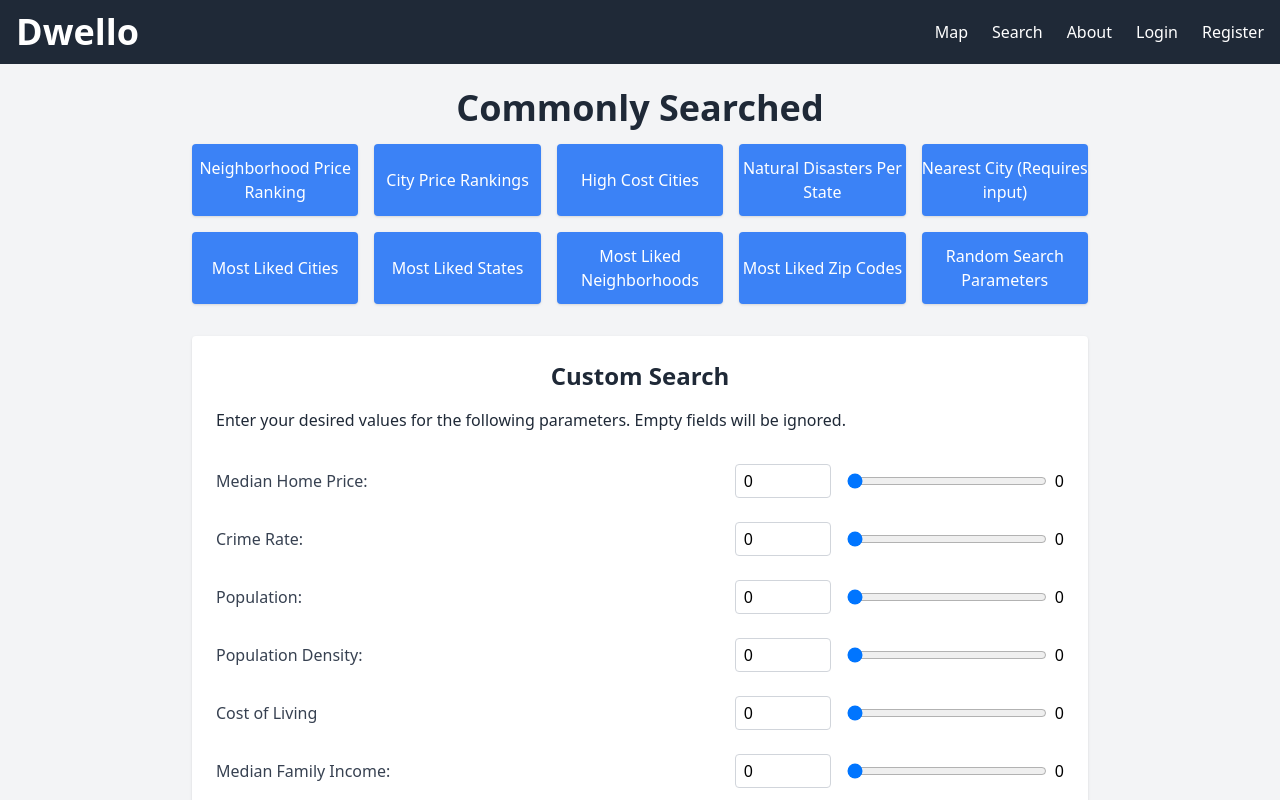
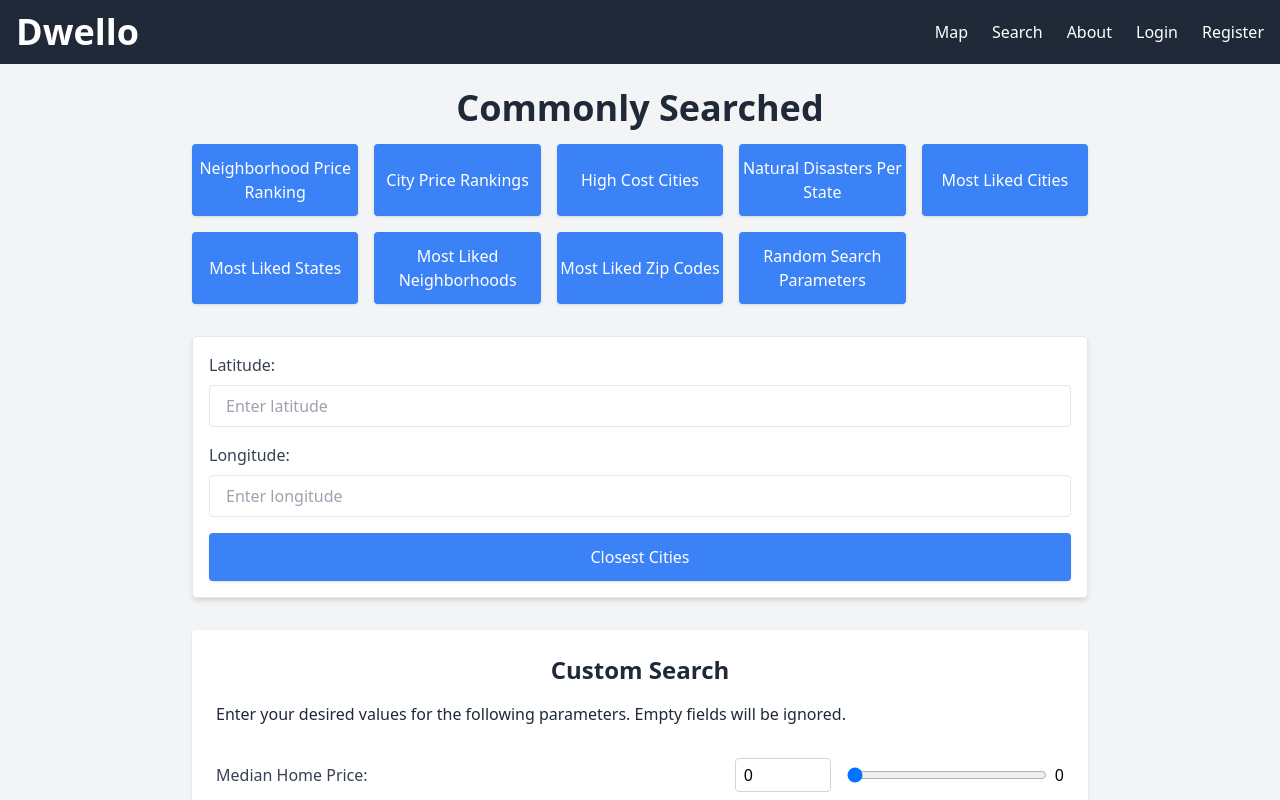
Before and after one commit to minghansun1/Dwello, a React (Vite) app in the folder frontend/: page /search in a window 1280 px wide. Shown: the top 800 px of the page. Built offline with nearby package versions, Linux system fonts and the light colour scheme; no server answers.

Commit message:
map works

```diff
--- a/frontend/src/components/CommonQueries.jsx
+++ b/frontend/src/components/CommonQueries.jsx
@@ -2,9 +2,13 @@ import Navbar from "../components/Navbar"
 import { useNavigate } from "react-router-dom"
 import api from "../api"
 import { jobs } from "../constants"
+import { useState } from "react"
 
 function CommonQueries(){
-    const navigate = useNavigate()
+    const navigate = useNavigate();
+    const [latitude, setLatitude] = useState("");
+    const [longitude, setLongitude] = useState("");
+
 
     return <div>
         <div>
@@ -85,12 +89,6 @@ function CommonQueries(){
                         }}
                     >
                         Natural Disasters Per State
-                    </button>
-                    <button
-                        className="bg-blue-500 text-white font-medium py-3 rounded shadow hover:bg-blue-600 focus:outline-none"
-                        onClick={() => handleButtonClick("Option 5")}
-                    >
-                        Nearest City (Requires input)
                     </button>
                     <button
                         className="bg-blue-500 text-white font-medium py-3 rounded shadow hover:bg-blue-600 focus:outline-none"
@@ -210,6 +208,48 @@ function CommonQueries(){
                         Random Search Parameters
                     </button>
                 </div>
+                <div className="p-4 border rounded shadow-md bg-white mt-8">
+                    <div className="mb-4">
+                        <label className="block text-gray-700 font-medium mb-2">Latitude:</label>
+                        <input
+                            type="text"
+                            value={latitude}
+                            onChange={(e) => setLatitude(e.target.value)}
+                            className="w-full px-4 py-2 border rounded focus:outline-none focus:ring-2 focus:ring-blue-500"
+                            placeholder="Enter latitude"
+                        />
+                    </div>
+                    <div className="mb-4">
+                        <label className="block text-gray-700 font-medium mb-2">Longitude:</label>
+                        <input
+                            type="text"
+                            value={longitude}
+                            onChange={(e) => setLongitude(e.target.value)}
+                            className="w-full px-4 py-2 border rounded focus:outline-none focus:ring-2 focus:ring-blue-500"
+                            placeholder="Enter longitude"
+                        />
+                    </div>
+                    <button
+                        className="bg-blue-500 text-white font-medium py-3 rounded shadow hover:bg-blue-600 focus:outline-none w-full"
+                        onClick={
+                            () => {
+                                api.post(`/api/cities/nearest/?latitude=${latitude}&longitude=${longitude}`)
+                                    .then((response) => {
+                                        console.log("Search results:", response.data);
+                                        const responseData = response.data;
+                                        console.log(responseData);
+                                        navigate("/list", { state: { data: responseData } });
+                                    })
+                                    .catch((error) => {
+                                        console.error("There was an error searching!", error);
+                                        alert("Search failed. Please try again.");
+                                    });
+                            }
+                        }
+                    >
+                        Closest Cities
+                    </button>
+                </div>
             </div>
         </div>
     </div>
--- a/frontend/src/components/CustomFilter.jsx
+++ b/frontend/src/components/CustomFilter.jsx
@@ -1,6 +1,7 @@
 import { useState } from "react";
 import api from "../api";
 import { jobs } from "../constants";
+import { useNavigate } from "react-router-dom";
 
 function CustomFilter() {
   const rangeBoxes = [
@@ -39,6 +40,7 @@ function CustomFilter() {
   const [state, setState] = useState("");
   const [county, setCounty] = useState("");
   const [industry, setIndustry] = useState("");
+  const navigate = useNavigate();
 
   return (
     <div>
--- a/frontend/src/components/Map.jsx
+++ b/frontend/src/components/Map.jsx
@@ -96,9 +96,9 @@ function Map() {
           if (stateData) {
             content = `
               <span style="font-size:small">
-                State: ${currState.displayName}<br/>
-                Average Crime Rate: ${stateData.average_crime_rate}<br/>
-                Average Income: ${stateData.average_median_family_income}<br/>
+                State: ${currState.displayName ?? "No data available"}<br/>
+                Average Crime Rate: ${stateData["Average Crime Rate"] ?? "No data available"}<br/>
+                Average Income: ${stateData["Average Median Family Income"] ?? "No data available"}<br/>
               </span>
             `;
           } else {
@@ -112,7 +112,7 @@ function Map() {
       case "County":
         try {
           console.log(currPlace.displayName);
-          const response = await api.get(`/api/counties/snapshot/?county=${currPlace.displayName.replace(/ County$/, '')}`);
+          const response = await api.get(`/api/counties/snapshot/?county=${currPlace.displayName.replace(/ County$/, '')}&state=${currState.displayName}`);
           const countyData = response.data[0];
           console.log("County Data:", countyData);
 
@@ -121,9 +121,9 @@ function Map() {
               <span style="font-size:small">
                 County: ${currPlace.displayName}<br/>
                 State: ${currState.displayName}<br/>
-                Food Cost: ${countyData.food_cost}<br/>
-                Housing Cost: ${countyData.housing_cost}<br/>
-                Healthcare Cost: ${countyData.healthcare_cost}<br/>
+                Food Cost: ${countyData["Food Cost"] ?? "No data available"}<br/>
+                Housing Cost: ${countyData["Housing Cost"] ?? "No data available"}<br/>
+                Healthcare Cost: ${countyData["Healthcare Cost"] ?? "No data available"}<br/>
               </span>
             `;
           } else {
@@ -136,9 +136,10 @@ function Map() {
         break;
       case "Zip Code":
         try{
-          console.log(currPlace);
-          response = await api.get(`/api/zipcodes/snapshot/?zipcode=${currPlace.displayName}`);
-          zipCodeData = response.data[0];
+          console.log(currPlace.displayName);
+          const response = await api.get(`/api/zipcodes/snapshot/?zipcode=${currPlace.displayName}`);
+          console.log(response);
+          const zipCodeData = response.data;
           console.log("Zip Code Data:", zipCodeData);
 
           if (zipCodeData) {
@@ -146,21 +147,22 @@ function Map() {
             <span style="font-size:small">
               Zip Code: ${currPlace.displayName}<br/>
               State: ${currState.displayName}<br/>
-              Average Housing Price: ${zipCodeData.avg_housing_cost}<br/>
+              Average Housing Price: ${zipCodeData["Avg Housing Cost"] ?? "No data available"}<br/>
             </span>
           `;
           } else {
             content = `<span style="font-size:small">No data available for ${currPlace.displayName}</span>`;
           }
         } catch (error) {
+          console.error("Error fetching zip code data:", error);
           content = `<span style="font-size:small">Error fetching zip code data</span>`;
         }
         break;
       case "City":
         try{
-          console.log(currPlace);
-          response = await api.get(`/api/cities/snapshot/?city=${currPlace.displayName}`);
-          cityData = response.data[0];
+          console.log(currPlace.displayName);
+          const response = await api.get(`/api/cities/snapshot/?city=${currPlace.displayName}&state=${currState.displayName}`);
+          const cityData = response.data[0];
           console.log("City Data:", cityData);
 
           if (cityData) {
@@ -168,6 +170,9 @@ function Map() {
             <span style="font-size:small">
               City: ${currPlace.displayName}<br/>
               State: ${currState.displayName}<br/>
+              Latitude: ${cityData["Lat"] ?? "No data available"}<br/>
+              Longitude: ${cityData["Lng"] ?? "No data available"}<br/>
+              Population: ${cityData["Population"] ?? "No data available"}<br/>
             </span>
           `;
           } else {
--- a/frontend/src/pages/About.jsx
+++ b/frontend/src/pages/About.jsx
@@ -1,13 +1,30 @@
-import Navbar from "../components/Navbar"
+import Navbar from "../components/Navbar";
 
-function About(){
-    return <div className="pt-16">
-        <div>
-            <Navbar />
-            <h1>About Us</h1>
-            <p>This website is intended to help people find places to live.</p>
+function About() {
+    return (
+        <div className="pt-16">
+            <div>
+                <Navbar />
+                <div className="max-w-4xl mx-auto p-6 bg-white shadow-lg rounded-lg">
+                    <h1 className="text-3xl font-bold text-gray-800 mb-4">About Us</h1>
+                    <p className="text-lg text-gray-600 leading-relaxed">
+                        Welcome to our website! We are dedicated to helping people find the perfect place to call home.
+                        Whether you're searching for a cozy neighborhood, a bustling city environment, or a location with
+                        specific qualities like affordability or safety, we've got you covered.
+                    </p>
+                    <p className="text-lg text-gray-600 leading-relaxed mt-4">
+                        Our platform leverages data and user preferences to provide customized insights, making your
+                        home-searching process seamless and stress-free. By focusing on the aspects that matter most
+                        to you, we aim to empower you to make well-informed decisions about where you want to live.
+                    </p>
+                    <p className="text-lg text-gray-600 leading-relaxed mt-4">
+                        Thank you for choosing us to assist in your journey to find your ideal home. We’re here to
+                        simplify the process and make it enjoyable every step of the way!
+                    </p>
+                </div>
+            </div>
         </div>
-    </div>
+    );
 }
 
-export default About
+export default About;
```
Also changed, not shown: 2 other files (tests, documents, lock files or other folders).
